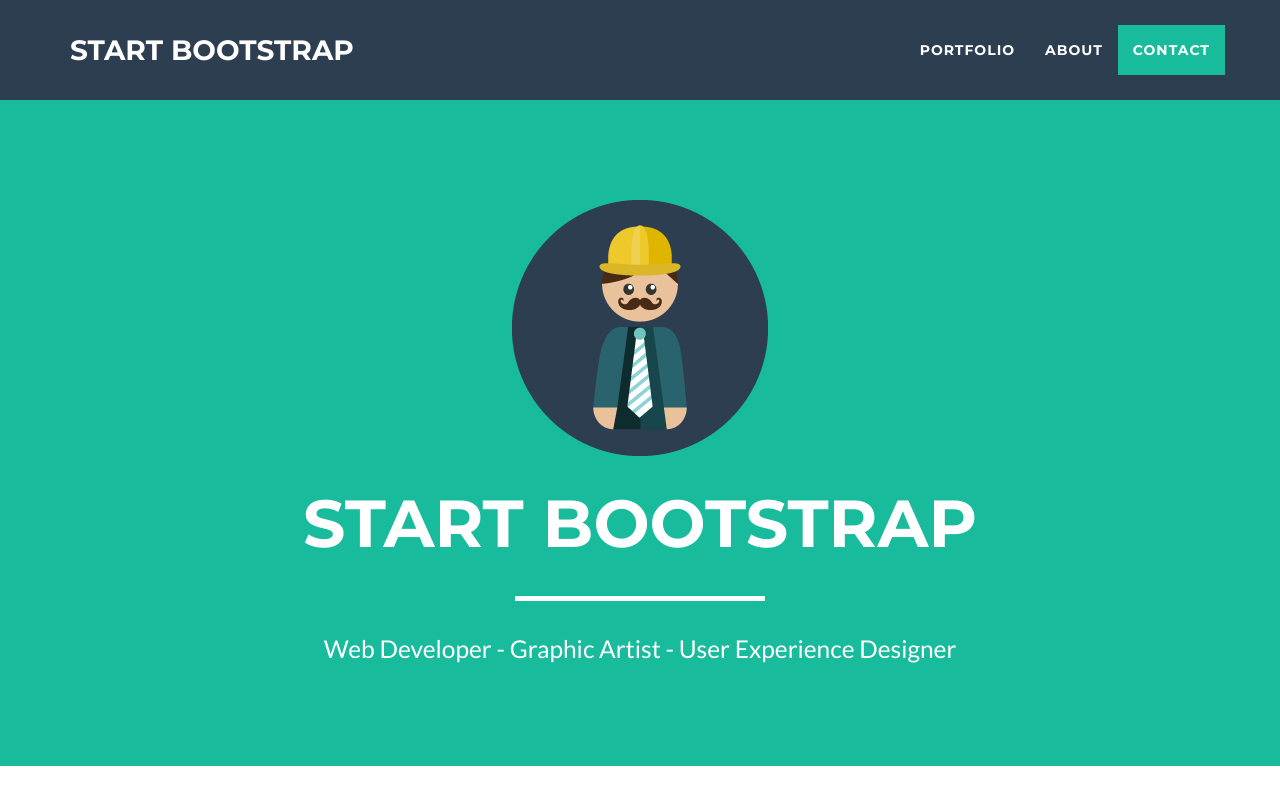
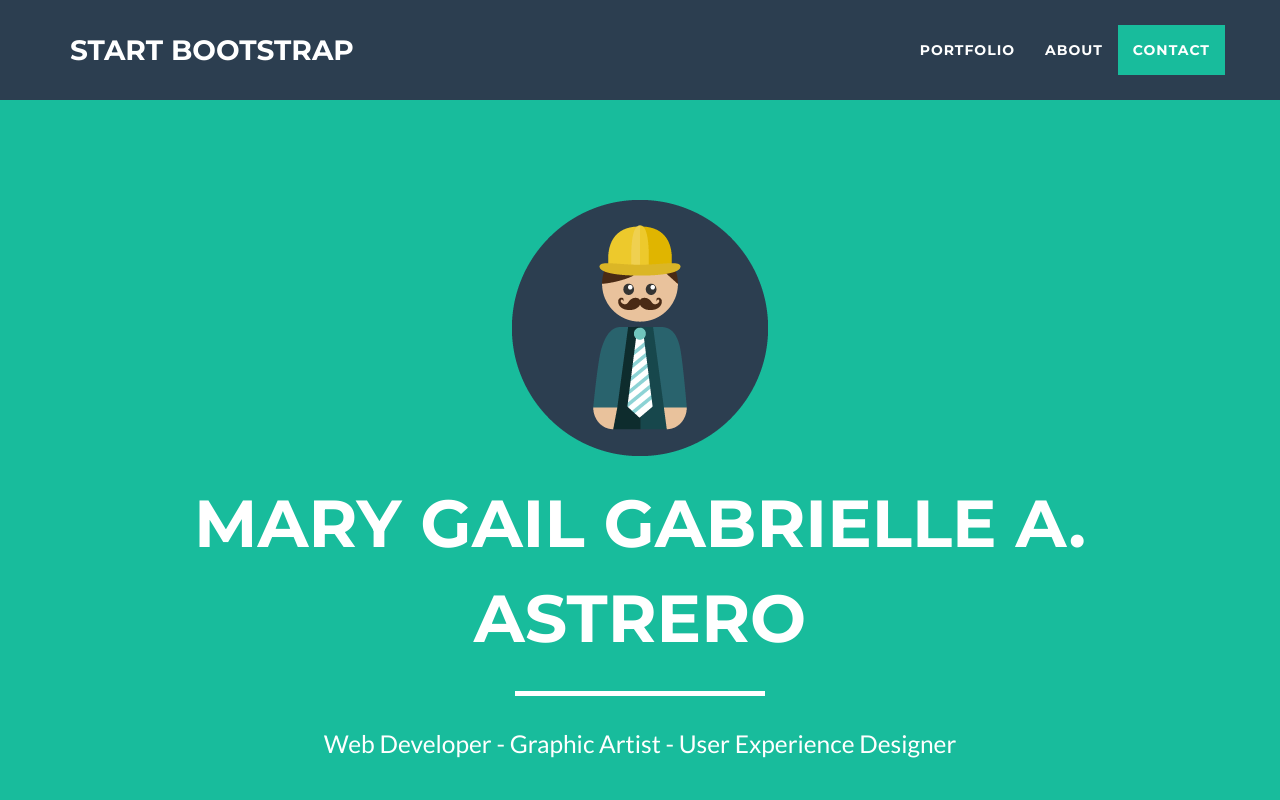
Before and after one commit to gailastrero/gailastrero.github.io, a website: page index.html in a window 1280 px wide. Shown: the top 800 px of the page. Drawn offline with nearby package versions, Linux system fonts and the light colour scheme.

Commit message:
Update index.html

```diff
--- a/index.html
+++ b/index.html
@@ -73,7 +73,7 @@
                 <div class="col-lg-12">
                     <img class="img-responsive" src="img/profile.png" alt="">
                     <div class="intro-text">
-                        <span class="name">Start Bootstrap</span>
+                        <span class="name">Mary Gail Gabrielle A. Astrero</span>
                         <hr class="star-light">
                         <span class="skills">Web Developer - Graphic Artist - User Experience Designer</span>
                     </div>
```
